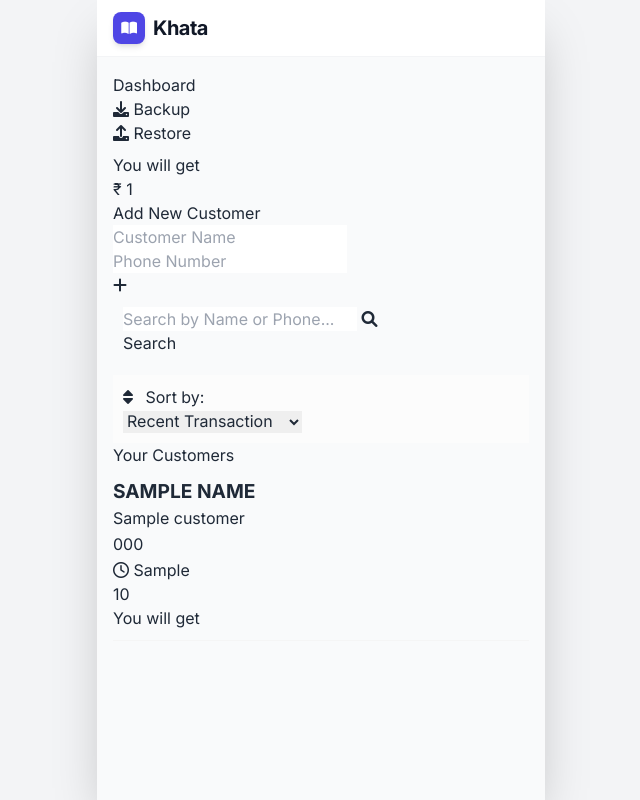
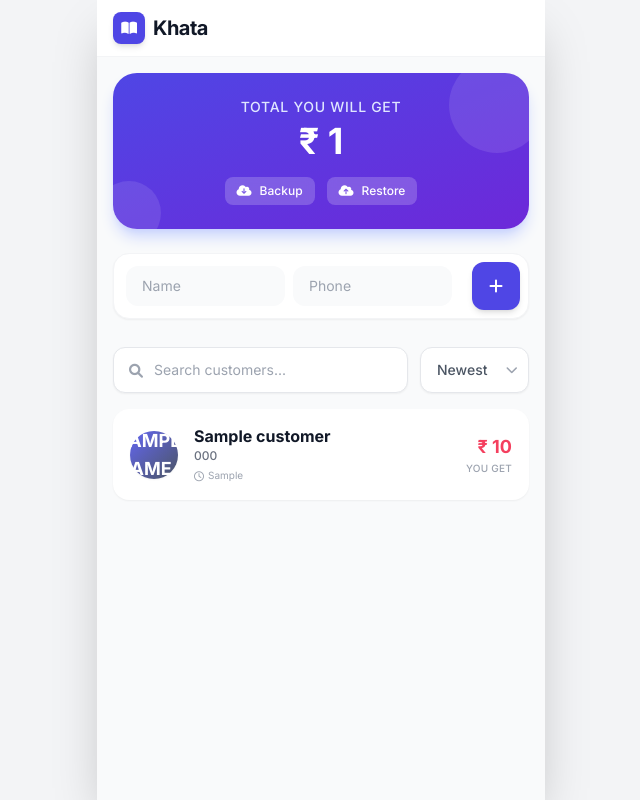
Before and after one commit to DanyalHabib007/edison, a FastAPI app: template templates/index.html in a window 1280 px wide. Shown: the whole page, without its empty margins (319-959 px from the left). Run offline with FastAPI, Linux system fonts and the light colour scheme; the template is opened without the code that fills it: most values are stand-ins (such as "Sample title", 1, 10 or a date in 2020); some libraries are stand-ins or nearby versions.

Commit message:
Update index.html

```diff
--- a/templates/index.html
+++ b/templates/index.html
@@ -1,164 +1,127 @@
 {% extends "base.html" %}
 
 {% block content %}
-<div class="box has-background-info-light">
-    <div class="level is-mobile mb-2">
-    <div class="level-left">
-        <h2 class="subtitle is-5 has-text-grey">Dashboard</h2>
-    </div>
-    <div class="level-right">
-        <a href="/download_db" class="button is-small is-dark is-outlined mr-2" title="Download Database Backup">
-            <span class="icon">
-                <i class="fas fa-download"></i>
-            </span>
-            <span>Backup</span>
+
+<div class="bg-gradient-to-br from-indigo-600 to-violet-700 rounded-3xl p-6 text-white shadow-lg shadow-indigo-200 mb-6 relative overflow-hidden">
+    <div class="absolute top-0 right-0 -mr-4 -mt-4 w-24 h-24 rounded-full bg-white opacity-10"></div>
+    <div class="absolute bottom-0 left-0 -ml-4 -mb-4 w-16 h-16 rounded-full bg-white opacity-10"></div>
+
+    <div class="relative z-10 text-center">
+        <p class="text-indigo-100 text-sm font-medium mb-1 uppercase tracking-wider">Total You Will Get</p>
+        <h1 class="text-4xl font-bold mb-4">₹ {{ total_to_collect }}</h1>
+
+        <div class="flex justify-center gap-3">
+            <a href="/download_db" class="px-3 py-1.5 bg-white bg-opacity-20 hover:bg-opacity-30 rounded-lg text-xs font-medium backdrop-blur-sm transition flex items-center gap-2">
+                <i class="fas fa-cloud-download-alt"></i> Backup
             </a>
-
-        <form action="/restore_db" method="post" enctype="multipart/form-data">
-            <label class="button is-small is-warning is-outlined" title="Restore Database">
-                <span class="icon">
-                    <i class="fas fa-upload"></i>
-                </span>
-                <span>Restore</span>
-                <input
-                    type="file"
-                    name="file"
-                    accept=".db"
-                    style="display: none;"
-                    onchange="if(confirm('⚠️ WARNING: This will overwrite all current data with the backup file. Are you sure?')) { this.form.submit(); }"
-                >
+            <form action="/restore_db" method="post" enctype="multipart/form-data" class="inline">
+                <label class="px-3 py-1.5 bg-white bg-opacity-20 hover:bg-opacity-30 rounded-lg text-xs font-medium backdrop-blur-sm transition flex items-center gap-2 cursor-pointer">
+                    <i class="fas fa-cloud-upload-alt"></i> Restore
+                    <input type="file" name="file" accept=".db" class="hidden" onchange="if(confirm('⚠️ Overwrite data with backup?')) { this.form.submit(); }">
                 </label>
             </form>
         </div>
     </div>
+</div>
 
-<div class="box has-background-info-light">
-    <div class="level is-mobile">
-        <div class="level-item has-text-centered">
-            <div>
-                <p class="heading">You will get</p>
-                <p class="title is-4 is-red">₹ {{ total_to_collect }}</p>
+<div class="mb-6">
+    <div class="bg-white rounded-2xl shadow-sm border border-gray-100 p-1">
+        <form action="/add_customer" method="post" class="flex gap-2">
+            <div class="flex-1 flex flex-col md:flex-row gap-2 p-2">
+                <input class="w-full bg-gray-50 border-0 rounded-xl px-4 py-2.5 text-sm focus:ring-2 focus:ring-primary focus:bg-white transition placeholder-gray-400" type="text" name="name" placeholder="Name" required>
+                <input class="w-full bg-gray-50 border-0 rounded-xl px-4 py-2.5 text-sm focus:ring-2 focus:ring-primary focus:bg-white transition placeholder-gray-400" type="tel" name="phone" placeholder="Phone" required>
             </div>
-        </div>
+            <button class="bg-primary hover:bg-indigo-700 text-white w-12 rounded-xl flex items-center justify-center shadow-md transition-colors m-1" type="submit">
+                <i class="fas fa-plus"></i>
+            </button>
+        </form>
     </div>
 </div>
 
-<div class="box">
-    <h3 class="title is-5">Add New Customer</h3>
-    <form action="/add_customer" method="post" class="field has-addons">
-        <div class="control is-expanded">
-            <input class="input" type="text" name="name" placeholder="Customer Name" required>
-        </div>
-        <div class="control is-expanded">
-            <input class="input" type="tel" name="phone" placeholder="Phone Number" required>
-        </div>
-        <div class="control">
-            <button class="button is-primary" type="submit">
-                <i class="fas fa-plus"></i>
-            </button>
-        </div>
+<div class="sticky top-[68px] z-40 bg-gray-50 pb-4 pt-1">
+    <div class="flex gap-3 items-center">
+        <form action="/" method="get" class="flex-1 relative">
+            <i class="fas fa-search absolute left-4 top-3.5 text-gray-400 text-sm"></i>
+            <input class="w-full pl-10 pr-4 py-3 bg-white border border-gray-200 rounded-xl text-sm shadow-sm focus:outline-none focus:border-primary focus:ring-1 focus:ring-primary"
+                   type="text" name="q" placeholder="Search customers..." value="{{ q or '' }}">
+            {% if q %}
+            <a href="/" class="absolute right-3 top-3 text-gray-400 hover:text-gray-600">
+                <i class="fas fa-times-circle"></i>
+            </a>
+            {% endif %}
         </form>
-</div>
 
-<div class="box" style="padding: 10px;">
-    <form action="/" method="get">
-        <div class="field has-addons">
-            <div class="control has-icons-left is-expanded">
-                <input class="input" type="text" name="q" placeholder="Search by Name or Phone..." value="{{ q or '' }}">
-                <span class="icon is-small is-left">
-                    <i class="fas fa-search"></i>
-                </span>
-            </div>
-            <div class="control">
-                <button class="button is-info" type="submit">
-                    Search
-                </button>
-            </div>
-            {% if q %}
-            <div class="control">
-                <a href="/" class="button is-light">
-                    Clear
-                </a>
-            </div>
-            {% endif %}
-        </div>
-    </form>
-</div>
-<div class="box" style="padding: 10px; margin-top: 10px; background-color: #fcfcfc;">
         <form action="/" method="get" id="filterForm">
-        {% if q %}
-        <input type="hidden" name="q" value="{{ q }}">
-        {% endif %}
-
-        <div class="level is-mobile">
-            <div class="level-left">
-                <span class="icon has-text-grey mr-2"><i class="fas fa-sort"></i></span>
-                <span class="has-text-weight-medium is-size-7-mobile">Sort by:</span>
-            </div>
-            <div class="level-right" style="flex-grow: 1; max-width: 70%;">
-                <div class="control is-expanded">
-                    <div class="select is-fullwidth is-small">
-                        <select name="sort" onchange="document.getElementById('filterForm').submit()">
-                            <option value="date_desc" {% if sort == 'date_desc' %}selected{% endif %}>Recent Transaction</option>
-                            <option value="date_asc" {% if sort == 'date_asc' %}selected{% endif %}>Oldest Transaction</option>
-                            <option value="bal_high" {% if sort == 'bal_high' %}selected{% endif %}>Amount: High to Low</option>
-                            <option value="bal_low" {% if sort == 'bal_low' %}selected{% endif %}>Amount: Low to High</option>
+            {% if q %}<input type="hidden" name="q" value="{{ q }}">{% endif %}
+            <div class="relative">
+                <select name="sort" onchange="document.getElementById('filterForm').submit()"
+                        class="appearance-none bg-white border border-gray-200 text-gray-600 py-3 pl-4 pr-10 rounded-xl text-sm shadow-sm focus:outline-none focus:border-primary cursor-pointer font-medium">
+                    <option value="date_desc" {% if sort == 'date_desc' %}selected{% endif %}>Newest</option>
+                    <option value="date_asc" {% if sort == 'date_asc' %}selected{% endif %}>Oldest</option>
+                    <option value="bal_high" {% if sort == 'bal_high' %}selected{% endif %}>High ₹</option>
+                    <option value="bal_low" {% if sort == 'bal_low' %}selected{% endif %}>Low ₹</option>
                 </select>
-                    </div>
-                </div>
+                <div class="pointer-events-none absolute inset-y-0 right-0 flex items-center px-3 text-gray-400">
+                    <i class="fas fa-chevron-down text-xs"></i>
                 </div>
             </div>
         </form>
     </div>
-<div class="box">
-    <h3 class="title is-5">Your Customers</h3>
+</div>
+
+<div class="flex flex-col space-y-3">
 
     {% if not customers %}
-        <div class="has-text-centered py-4">
+        <div class="text-center py-12">
+            <div class="w-16 h-16 bg-gray-100 rounded-full flex items-center justify-center mx-auto mb-4 text-gray-300">
+                <i class="fas fa-users text-2xl"></i>
+            </div>
+            <p class="text-gray-500 font-medium">No customers found</p>
             {% if q %}
-                <p class="has-text-grey">No results found for "{{ q }}"</p>
-                <a href="/">Show all customers</a>
+                <a href="/" class="text-primary text-sm mt-2 inline-block">Clear search</a>
             {% else %}
-                <p class="has-text-grey">No customers added yet.</p>
+                <p class="text-gray-400 text-sm">Add your first customer above</p>
             {% endif %}
         </div>
     {% endif %}
 
     {% for customer in customers %}
-    <a href="/customer/{{ customer.id }}" style="text-decoration: none; color: inherit;">
-        <div class="media" style="border-bottom: 1px solid #f5f5f5; padding-bottom: 10px; padding-top: 10px;">
-            <div class="media-left">
-                <figure class="image is-48x48">
-                    <div class="is-flex is-align-items-center is-justify-content-center has-background-primary has-text-white is-rounded" style="width: 100%; height: 100%; border-radius: 50%; font-weight: bold; font-size: 1.2rem;">
+    <a href="/customer/{{ customer.id }}" class="group block bg-white rounded-2xl p-4 shadow-sm border border-transparent hover:border-indigo-100 hover:shadow-md transition-all duration-200">
+        <div class="flex items-center justify-between">
+            <div class="flex items-center gap-4">
+                <div class="w-12 h-12 rounded-full flex items-center justify-center text-lg font-bold text-white shadow-sm flex-shrink-0"
+                     style="background: linear-gradient(135deg, {{ loop.cycle('#6366f1', '#ec4899', '#8b5cf6', '#10b981', '#f59e0b') }}, #4b5563);">
                     {{ customer.name[0].upper() }}
                 </div>
-                </figure>
-            </div>
-            <div class="media-content">
-    <p class="title is-6" style="margin-bottom: 0;">{{ customer.name }}</p>
 
-    <p class="subtitle is-7" style="margin-top: 2px; margin-bottom: 2px;">{{ customer.phone }}</p>
-
+                <div>
+                    <h3 class="font-bold text-gray-900 leading-tight group-hover:text-primary transition-colors">{{ customer.name }}</h3>
+                    <p class="text-xs text-gray-500 font-medium mt-0.5">{{ customer.phone }}</p>
                     {% if customer.last_activity != "1970-01-01 00:00:00" %}
-        <p class="is-size-7 has-text-grey-light">
+                    <p class="text-[10px] text-gray-400 mt-1 flex items-center gap-1">
                         <i class="far fa-clock"></i> {{ customer.last_activity[:10] }}
                     </p>
                     {% endif %}
                 </div>
-            <div class="media-right has-text-right">
+            </div>
+
+            <div class="text-right">
                 {% if customer.balance > 0 %}
-                    <p class="title is-6 is-red">{{ customer.balance }}</p>
-                    <p class="subtitle is-7">You will get</p>
+                    <p class="text-lg font-bold text-rose-500">₹ {{ customer.balance }}</p>
+                    <p class="text-[10px] text-gray-400 uppercase tracking-wide font-medium">You Get</p>
                 {% elif customer.balance < 0 %}
-                    <p class="title is-6 is-green">{{ customer.balance | abs }}</p>
-                    <p class="subtitle is-7">You will give</p>
+                    <p class="text-lg font-bold text-emerald-500">₹ {{ customer.balance | abs }}</p>
+                    <p class="text-[10px] text-gray-400 uppercase tracking-wide font-medium">You Give</p>
                 {% else %}
-                    <p class="title is-6 has-text-grey">0</p>
-                    <p class="subtitle is-7">Settled</p>
+                    <p class="text-lg font-bold text-gray-400">₹ 0</p>
+                    <p class="text-[10px] text-gray-300 uppercase tracking-wide font-medium">Settled</p>
                 {% endif %}
             </div>
         </div>
     </a>
     {% endfor %}
+
+    <div class="h-8"></div>
 </div>
+
 {% endblock %}
```
Lines whose indentation alone changed are shown as unchanged.
